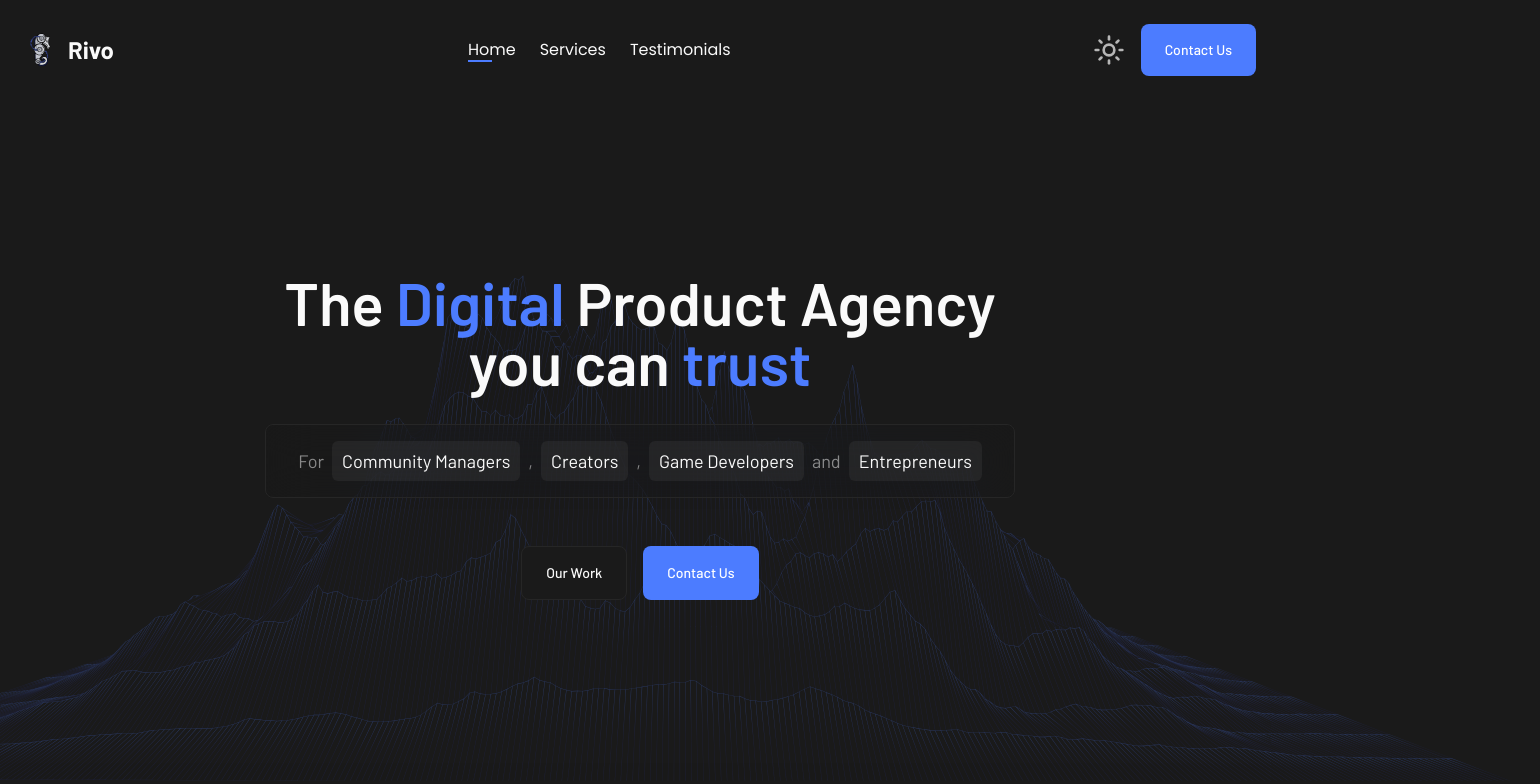
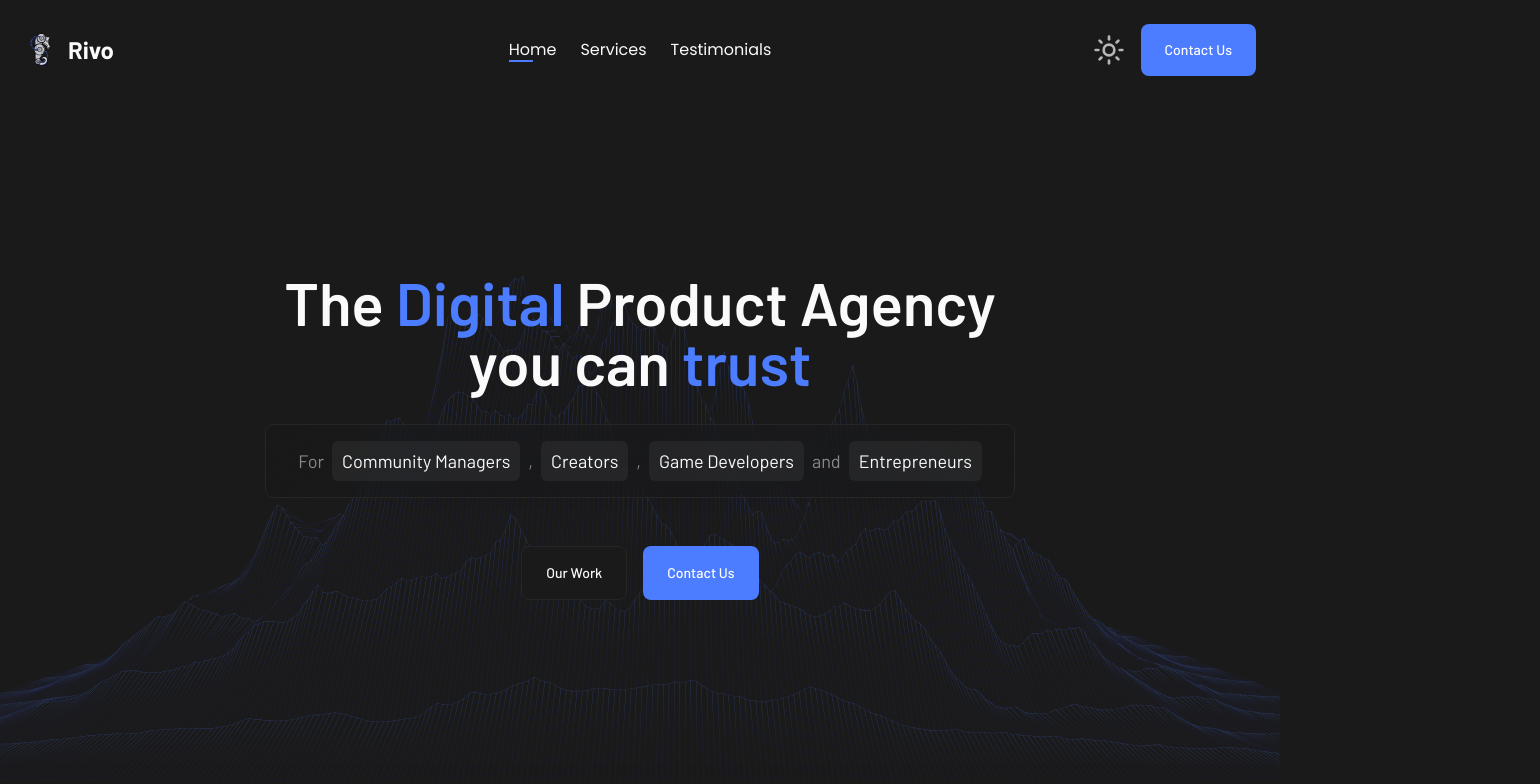
Before and after one commit to rivo-gg/website, a Next.js app: page / in a window 1280 px wide. Shown: the top 784 px of the page, 1540 px wide, since content can reach past the window. Built offline with nearby package versions, Linux system fonts and the light colour scheme.

Commit message:
feat: hero overflow + navbar centered

```diff
--- a/components/hero.tsx
+++ b/components/hero.tsx
@@ -16,7 +16,7 @@ export function Hero() {
   return (
     <section
       id="hero"
-      className="relative mt-52 flex min-h-[60vh] w-full flex-1 justify-center px-6 md:min-h-[80vh]"
+      className="relative mt-52 flex min-h-[60vh] w-full flex-1 justify-center overflow-x-hidden px-6 md:min-h-[80vh]"
     >
       <div className="z-10 flex w-auto flex-col gap-12 md:mt-16">
         <div
--- a/components/navbar.tsx
+++ b/components/navbar.tsx
@@ -58,7 +58,7 @@ export function Navbar() {
             </Link>
           ))}
         </div>
-        <div className="hidden h-auto min-w-fit items-center justify-center gap-2 md:flex">
+        <div className="hidden h-auto min-w-fit items-center justify-end gap-2 md:flex md:basis-1/5">
           <button
             className="hover:bg-hover-light flex h-12 w-12 items-center justify-center rounded-xl text-foreground/70 transition hover:text-primary"
             onClick={() => setTheme(theme === 'light' ? 'dark' : 'light')}
--- a/components/rivo-logo.tsx
+++ b/components/rivo-logo.tsx
@@ -5,7 +5,7 @@ export default function RivoLogo() {
   return (
     <Link
       href="/"
-      className="flex items-center gap-2"
+      className="flex items-center gap-2 sm:basis-1/5"
     >
       <Rivo className="h-9 w-9" />
       <span className="text-2xl font-bold">Rivo</span>
```
